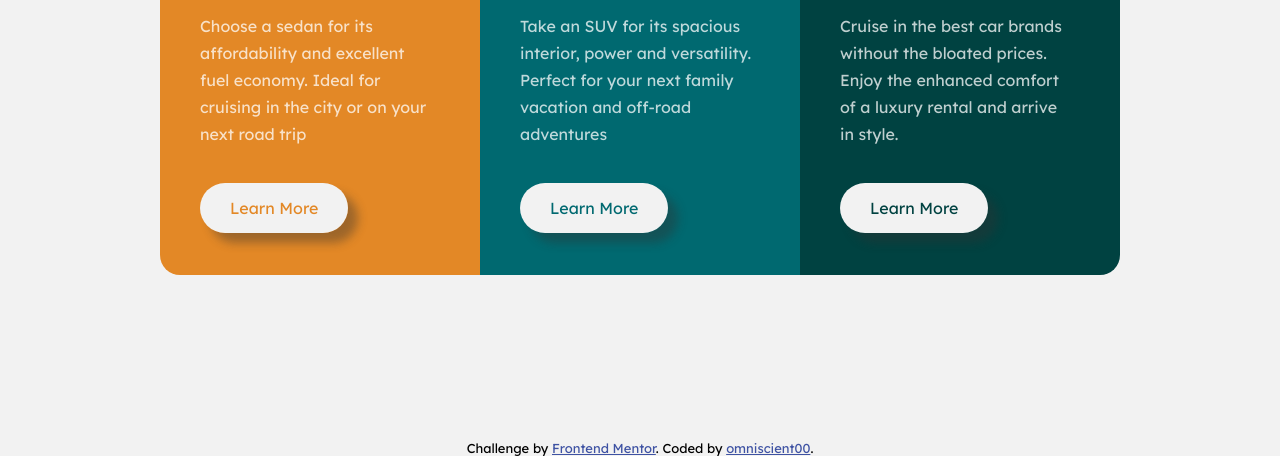
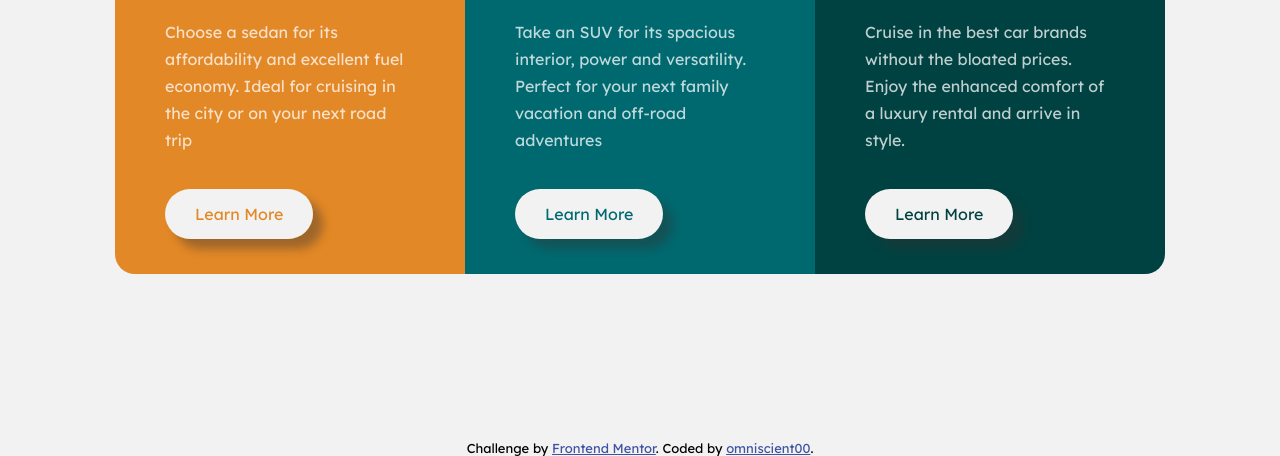
Before and after one commit to omniscient00/3-column-card-component, a plain HTML site: page index.html in a window 1280 px wide. Shown: the part 360-816 px from the top of the page. Drawn offline with Linux system fonts and the light colour scheme.

Commit message:
updated card width and height

```diff
--- a/style.css
+++ b/style.css
@@ -39,9 +39,9 @@ main {
 }
 
 .card {
-    width: 320px;
-    height: 470px;
-    padding: 45px 45px 0 40px;
+    max-width: 350px;
+    width: 100%;
+    padding: 50px;
 }
 
 .card-img {
@@ -69,7 +69,6 @@ main {
     border-radius: 25px;
     cursor: pointer;
     box-shadow: 10px 10px 10px rgba(49, 49, 49, 0.39);
-    margin-bottom: 50px;
 }
 
 .card-btn:hover {
@@ -158,7 +157,6 @@ main {
         justify-content: center;
         align-items: center;
     }
-
     /* ===============
         CARD 1
     ================== */
```
